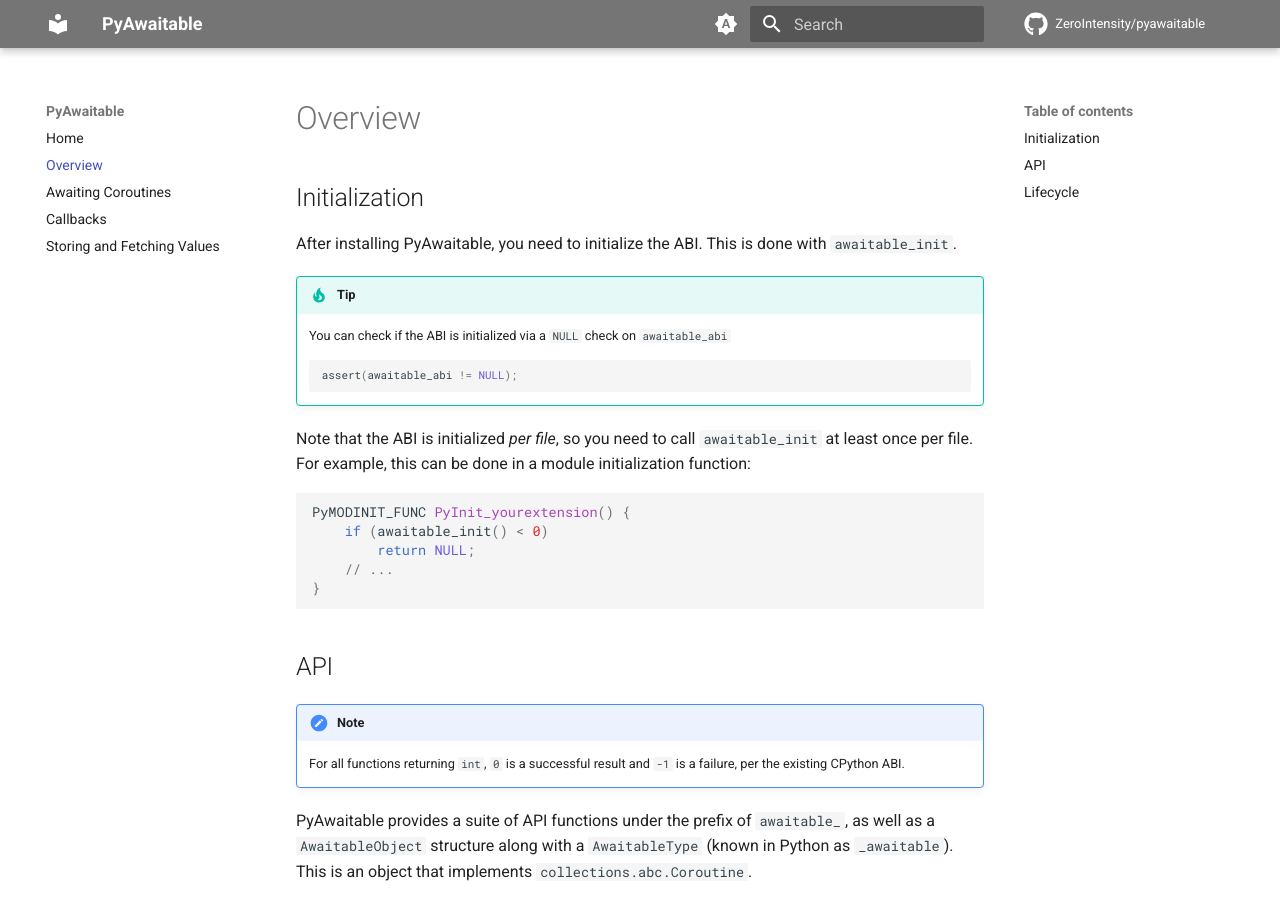
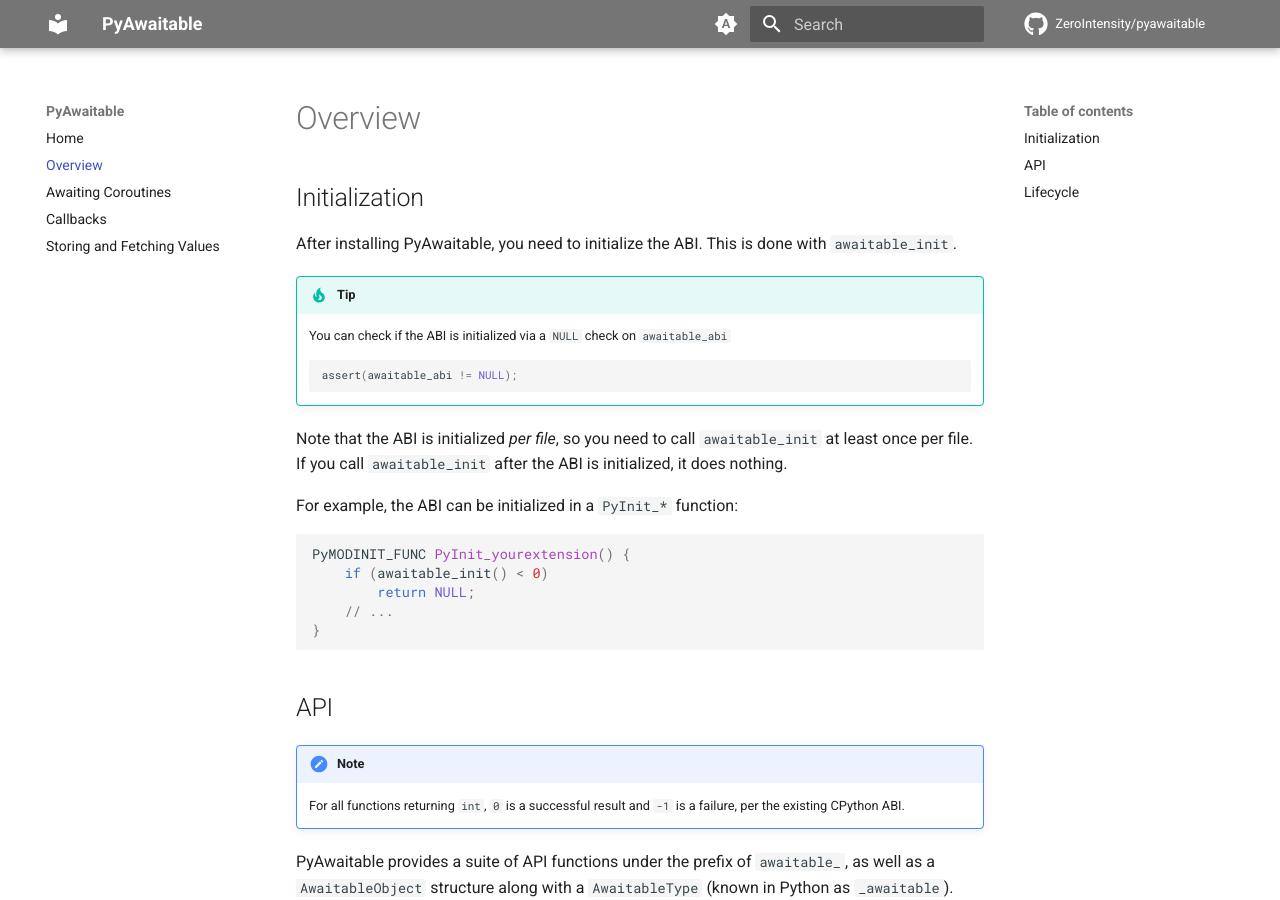
Before and after one commit to ZeroIntensity/pyawaitable, an MkDocs documentation site: the page built from docs/overview.md, in a window 1280 px wide and 900 px high. Built offline with MkDocs 1.6.1 and Material for MkDocs 9.7.7, drawn with Linux system fonts in a browser that asks for light colours; comment, search, counter and statistics services are not loaded.

Commit message:
Update overview.md

````diff
--- a/docs/overview.md
+++ b/docs/overview.md
@@ -12,7 +12,9 @@
     assert(awaitable_abi != NULL);
     ```
 
-Note that the ABI is initialized *per file*, so you need to call `awaitable_init` at least once per file. For example, this can be done in a module initialization function:
+Note that the ABI is initialized *per file*, so you need to call `awaitable_init` at least once per file. If you call `awaitable_init` after the ABI is initialized, it does nothing.
+
+For example, the ABI can be initialized in a `PyInit_*` function:
 
 ```c
 PyMODINIT_FUNC PyInit_yourextension() {
````
